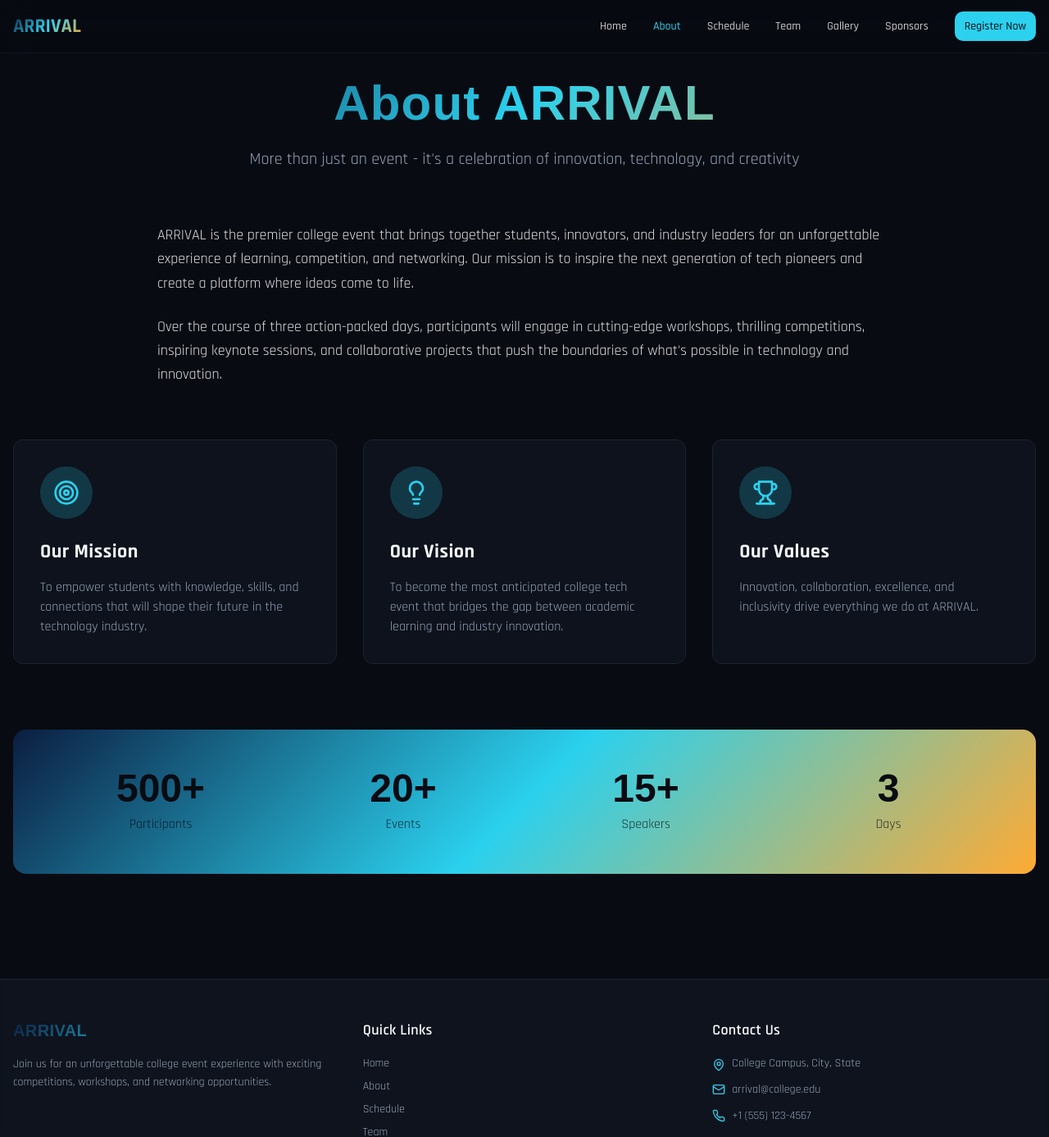
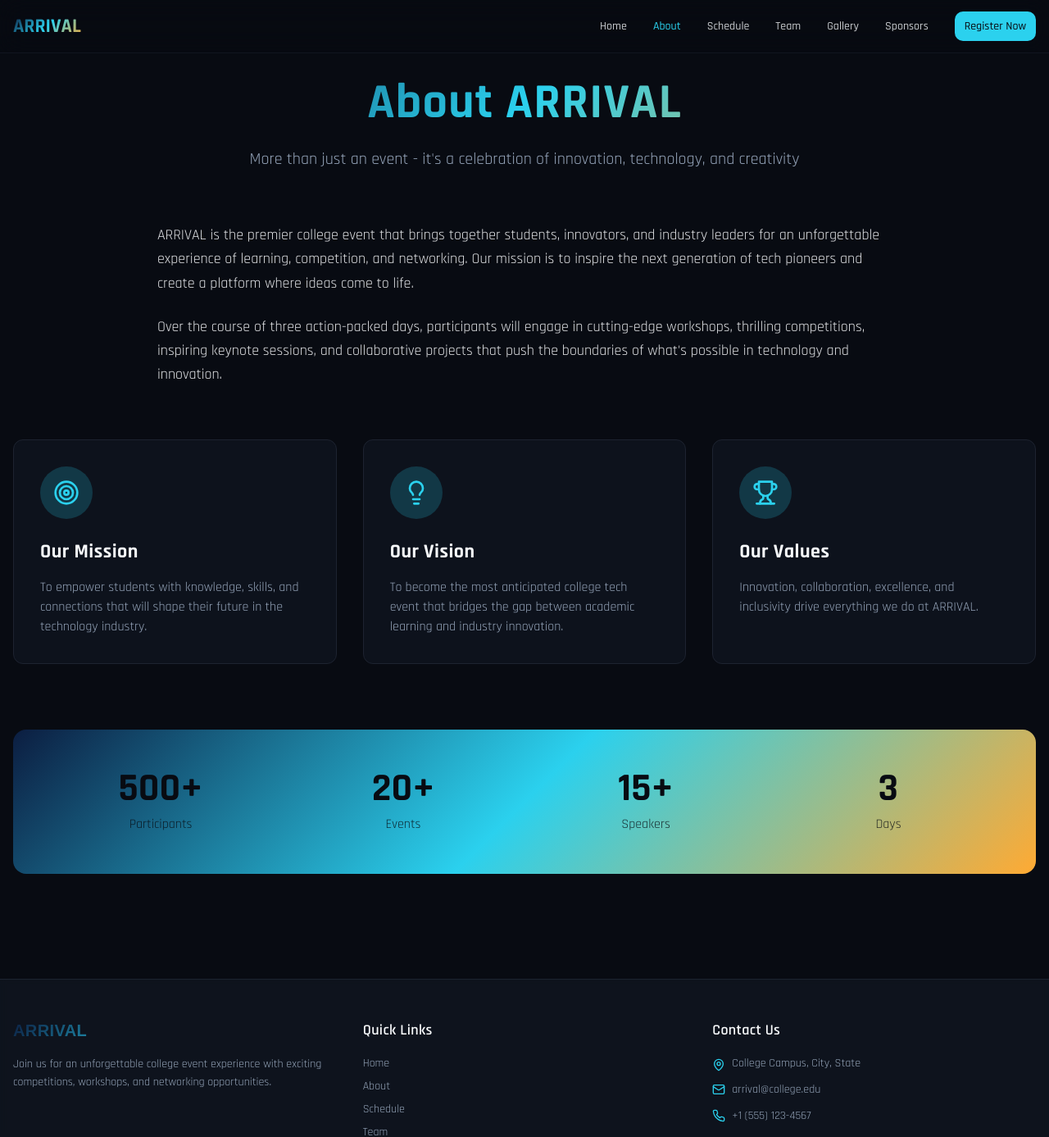
Before and after one commit to CodeWithRushil/arrival-event-hub, a React (Vite) app: page /about in a window 1280 px wide. Shown: the top 1387 px of the page at 82% size. Built offline with nearby package versions, Linux system fonts and the light colour scheme; the HTML template or start-up script is replaced by a standard one.

Commit message:
Refactor: Unify heading fonts

```diff
--- a/src/pages/About.tsx
+++ b/src/pages/About.tsx
@@ -6,7 +6,7 @@ const About = () => {
       <div className="container mx-auto px-4">
         {/* Header */}
         <div className="text-center mb-16 animate-fade-in">
-          <h1 className="text-5xl md:text-6xl font-black mb-6 bg-gradient-primary bg-clip-text text-transparent" style={{ fontFamily: 'Orbitron, sans-serif' }}>
+          <h1 className="text-5xl md:text-6xl font-black mb-6 bg-gradient-primary bg-clip-text text-transparent">
             About ARRIVAL
           </h1>
           <p className="text-xl text-muted-foreground max-w-3xl mx-auto">
@@ -69,25 +69,25 @@ const About = () => {
         <div className="bg-gradient-primary p-12 rounded-2xl">
           <div className="grid grid-cols-2 md:grid-cols-4 gap-8 text-center">
             <div className="animate-fade-in">
-              <div className="text-4xl md:text-5xl font-black mb-2 text-primary-foreground" style={{ fontFamily: 'Orbitron, sans-serif' }}>
+              <div className="text-4xl md:text-5xl font-black mb-2 text-primary-foreground">
                 500+
               </div>
               <div className="text-primary-foreground/80">Participants</div>
             </div>
             <div className="animate-fade-in" style={{ animationDelay: '0.1s' }}>
-              <div className="text-4xl md:text-5xl font-black mb-2 text-primary-foreground" style={{ fontFamily: 'Orbitron, sans-serif' }}>
+              <div className="text-4xl md:text-5xl font-black mb-2 text-primary-foreground">
                 20+
               </div>
               <div className="text-primary-foreground/80">Events</div>
             </div>
             <div className="animate-fade-in" style={{ animationDelay: '0.2s' }}>
-              <div className="text-4xl md:text-5xl font-black mb-2 text-primary-foreground" style={{ fontFamily: 'Orbitron, sans-serif' }}>
+              <div className="text-4xl md:text-5xl font-black mb-2 text-primary-foreground">
                 15+
               </div>
               <div className="text-primary-foreground/80">Speakers</div>
             </div>
             <div className="animate-fade-in" style={{ animationDelay: '0.3s' }}>
-              <div className="text-4xl md:text-5xl font-black mb-2 text-primary-foreground" style={{ fontFamily: 'Orbitron, sans-serif' }}>
+              <div className="text-4xl md:text-5xl font-black mb-2 text-primary-foreground">
                 3
               </div>
               <div className="text-primary-foreground/80">Days</div>
--- a/src/pages/Home.tsx
+++ b/src/pages/Home.tsx
@@ -96,7 +96,7 @@ const Home = () => {
       {/* Highlights Section */}
       <section className="py-20">
         <div className="container mx-auto px-4">
-          <h2 className="text-4xl md:text-5xl font-bold text-center mb-12 bg-gradient-primary bg-clip-text text-transparent" style={{ fontFamily: 'Orbitron, sans-serif' }}>
+          <h2 className="text-4xl md:text-5xl font-bold text-center mb-12 bg-gradient-primary bg-clip-text text-transparent">
             Event Highlights
           </h2>
 
```
